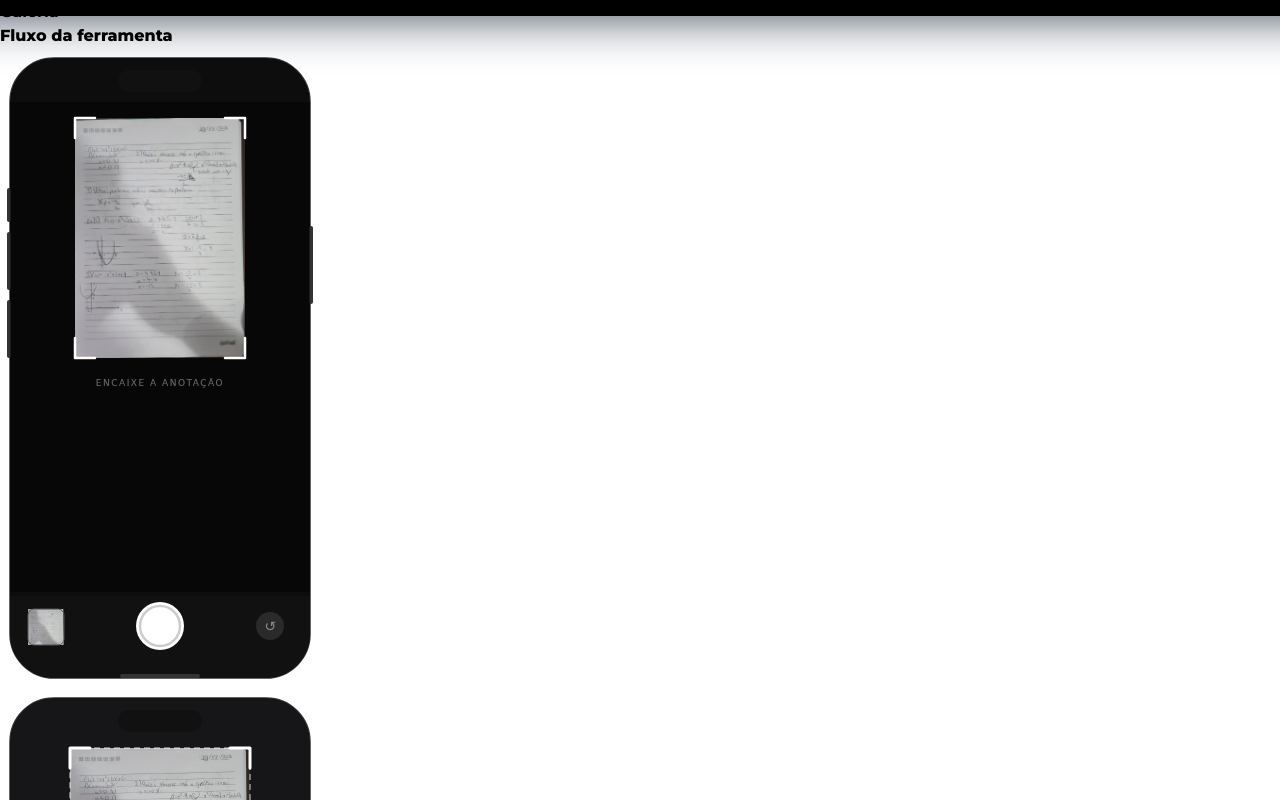
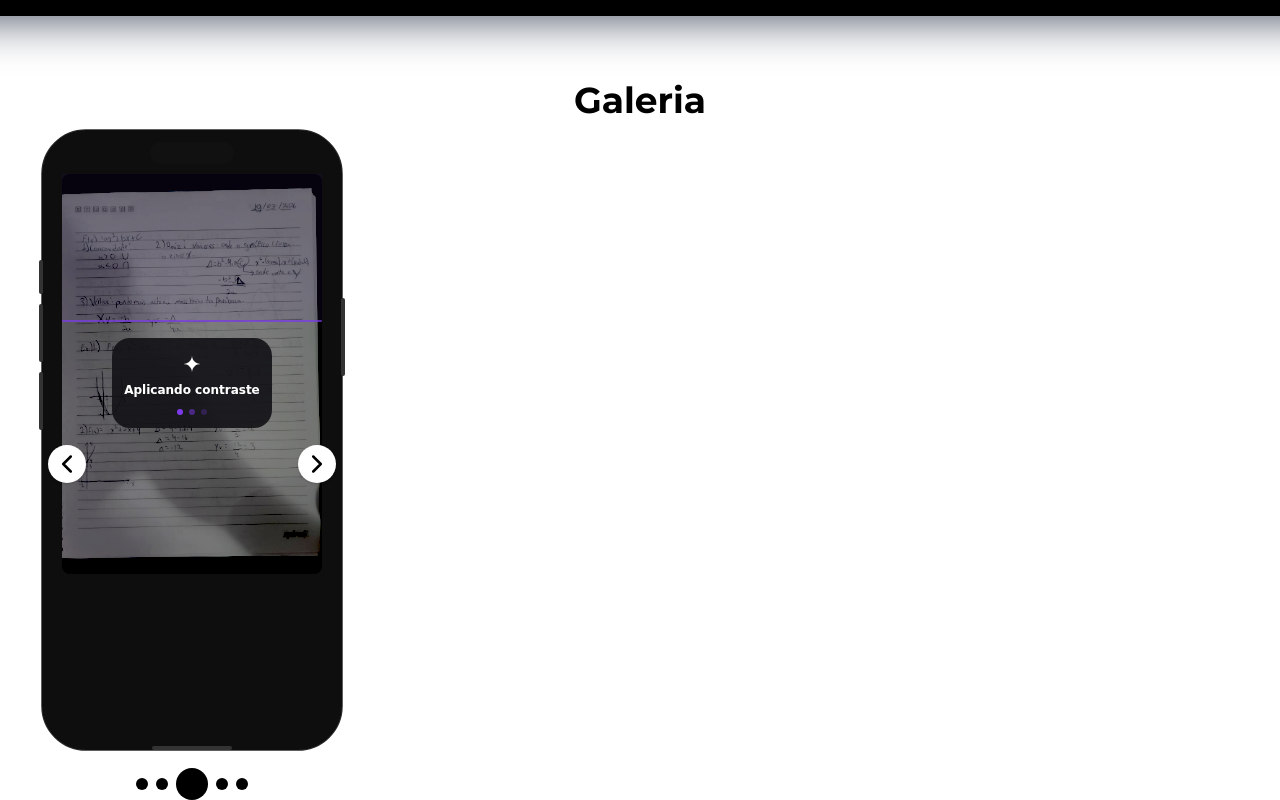
Before and after one commit to DAC-Developers-And-Coders/sprint-4-front-end-design-web-development, a Next.js app: page / in a window 1280 px wide. Shown: the part 3100-3900 px from the top of the page. Built offline with nearby package versions, Linux system fonts and the light colour scheme.

Commit message:
Create Carousel

```diff
--- /dev/null
+++ b/app/components/Carousel.js
@@ -0,0 +1,48 @@
+"use client"
+
+import {ChevronLeft, ChevronRight} from "lucide-react"
+import { useState, useEffect } from "react";
+
+const Carousel = ({children: stages, autoStage=false, autoStageInterval=3000}) =>
+{
+    const [current, setCurrent] = useState(0)
+
+    const prev = () => setCurrent((
+        current => current === 0 ? stages.length - 1 : current - 1
+    ))
+
+    const next = () => setCurrent((
+        current => current === stages.length - 1 ? 0 : current + 1
+    ))
+
+    useEffect(() => {
+        if (!autoStage) return
+        const stageInterval = setInterval(next, autoStageInterval)
+        return () => clearInterval(stageInterval)
+    }, [])
+
+    return(
+        <>
+        <div className="overflow-hidden relative">
+            <div className="flex transition-transform ease-out duration-500" style={{transform: `translateX(-${current * 100}%)`}}>{stages}</div>
+            <div className="absolute inset-0 flex items-center justify-between p-4">
+                <button onClick={prev} className="rounded-full p-1 shadow bg-snow transition-all duration-700 hover:bg-gray-200">
+                    <ChevronLeft size={30}/>
+                </button>
+                <button onClick={next} className="rounded-full p-1 shadow bg-snow transition-all duration-700 hover:bg-gray-200">
+                    <ChevronRight size={30}/>
+                </button>
+            </div>
+            <div>
+                <div className="flex items-center justify-center gap-2 h-12">
+                    {stages.map((_, i) => (
+                        <div key={i} className={`transition-all w-3 h-3 bg-black rounded-full ${current === i ? "p-4" : "bg-opacity-50"}`}/>
+                    ))}
+                </div>
+            </div>
+        </div>
+        </>
+    )
+}
+
+export default Carousel;
--- a/app/components/Gallery.js
+++ b/app/components/Gallery.js
@@ -1,14 +1,8 @@
 "use client"
 
 import { useState } from "react";
+import Carousel from "./Carousel";
 
-const ChooseRandomImage = (images, setRandomImage, setShowRandomImage) =>
-{
-    const index = Math.floor(Math.random() * images.length);
-    console.log(images[index]);
-    setRandomImage(images[index]);
-    setShowRandomImage(true);
-}
 
 const Gallery = () =>
 {
@@ -23,90 +17,27 @@ const Gallery = () =>
         "./assets/images/gallery/simulation_5.png"
     ];
 
-    const [randomImage, setRandomImage] = useState(images[0]);
-    const [showRandomImage, setShowRandomImage] = useState(false);
-
     const stages = [
-        {
-            image: "./assets/images/gallery/etapa_1_foto.png",
-            alt: "taking a photo"
-        },
-        {
-            image: "./assets/images/gallery/etapa_2_foto.png",
-            alt: "cropping the image"
-        },
-        {
-            image: "./assets/images/gallery/etapa_3_foto.png",
-            alt: "increasing contrast"
-        },
-        {
-            image: "./assets/images/gallery/etapa_4_foto.png",
-            alt: "creating a tag"
-        },
-        {
-            image: "./assets/images/gallery/etapa_5_foto.png",
-            alt: "storing the photo"
-        }
+        { id:1, image: "./assets/images/gallery/etapa_1_foto.png", alt: "taking a photo"},
+        { id:2, image: "./assets/images/gallery/etapa_2_foto.png", alt: "cropping the image"},
+        { id:3, image: "./assets/images/gallery/etapa_3_foto.png", alt: "increasing contrast"},
+        { id:4, image: "./assets/images/gallery/etapa_4_foto.png", alt: "creating a tag"},
+        { id:5, image: "./assets/images/gallery/etapa_5_foto.png", alt: "storing the photo"}
     ];
 
     return(
         <>
-            <section id="gallery">
-                <h1>Galeria</h1>
-                <div>
-                    <h2>Fluxo da ferramenta</h2>
-                    <div>
-                        <div>
+            <section id="gallery" className="grid grid-cols-1 h-screen mx-8">
+                <h1 className="text-4xl pt-20 text-center">Galeria</h1>
+                    <div className="max-w-80">
+                        <Carousel autoStage={true}>
                             {stages.map((stage) => (
                                 <img
-                                    key={stage.image}
-                                    src={stage.image}
-                                    alt={stage.alt}
-                                />
+                                key={stage.id || stage.image}
+                                src={stage.image}/>
                             ))}
-                        </div>
-
-                        <div>
-                            {stages.map((stage) => (
-                                <img
-                                    key={stage.image}
-                                    src={stage.image}
-                                    alt={stage.alt}
-                                />
-                            ))}
-                        </div>
+                        </Carousel>
                     </div>
-                </div>
-
-                <div>
-                    <h2>Simulação</h2>
-
-                    <div>
-                        <button onClick={() => {
-                            if(showRandomImage) {
-                                setShowRandomImage(false);
-                            } else {
-                                ChooseRandomImage(images, setRandomImage, setShowRandomImage);
-                            }
-                        }}>{showRandomImage ? "Voltar para galeria" : "Ver imagem aleatória"}</button>
-                    </div>
-
-                    {showRandomImage ? (
-                        <div>
-                            <div><img src={randomImage} alt="random simulation image" /></div>
-                        </div>
-                    ) : (
-                        <div>
-                            <div><img src={images[0]} alt="image with contrast applied" loading ="lazy" /></div>
-                            <div><img src={images[1]} alt="tutorial menu" loading ="lazy" /></div>
-                            <div><img src={images[2]} alt="study plan" loading ="lazy" /></div>
-                            <div><img src={images[3]} alt="Tag recommendation" loading ="lazy" /></div>
-                            <div><img src={images[4]} alt="image without applied contrast" loading ="lazy" /></div>
-                            <div><img src={images[5]} alt="with another tag recommendation" loading ="lazy" /></div>
-                            <div><img src={images[6]} alt="folder storage" loading ="lazy" /></div>
-                        </div>
-                    )}
-                </div>
             </section>
         </>
     );
--- a/app/components/TargetAudience.js
+++ b/app/components/TargetAudience.js
@@ -19,6 +19,7 @@ const TargetAudience = () =>
                         </div>
                     </div>
                 ))}
+
             </section>
         </>
     );
--- a/package.json
+++ b/package.json
@@ -9,6 +9,7 @@
     "lint": "eslint"
   },
   "dependencies": {
+    "lucide-react": "^1.47.0",
     "next": "16.3.5",
     "react": "19.2.8",
     "react-dom": "19.2.8"
```
Also changed, not shown: 2 other files (tests, documents, lock files or other folders).
